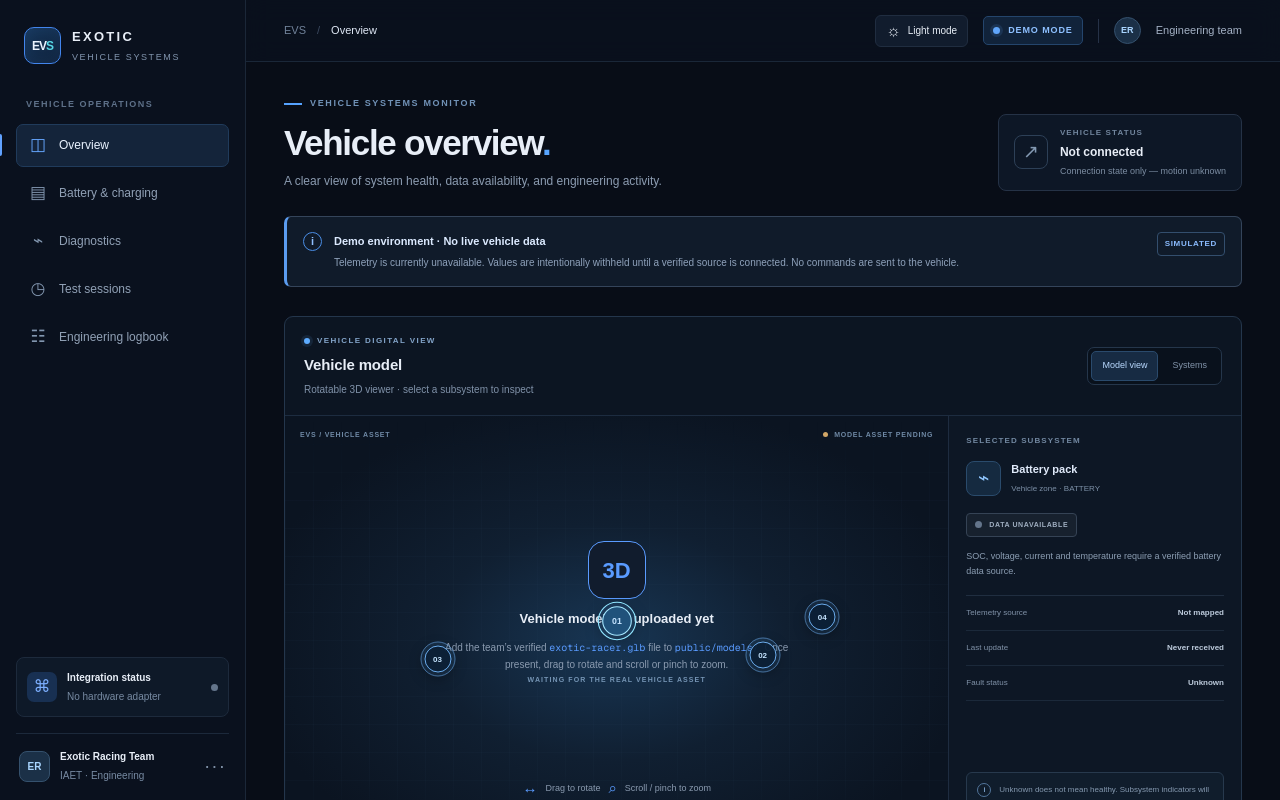
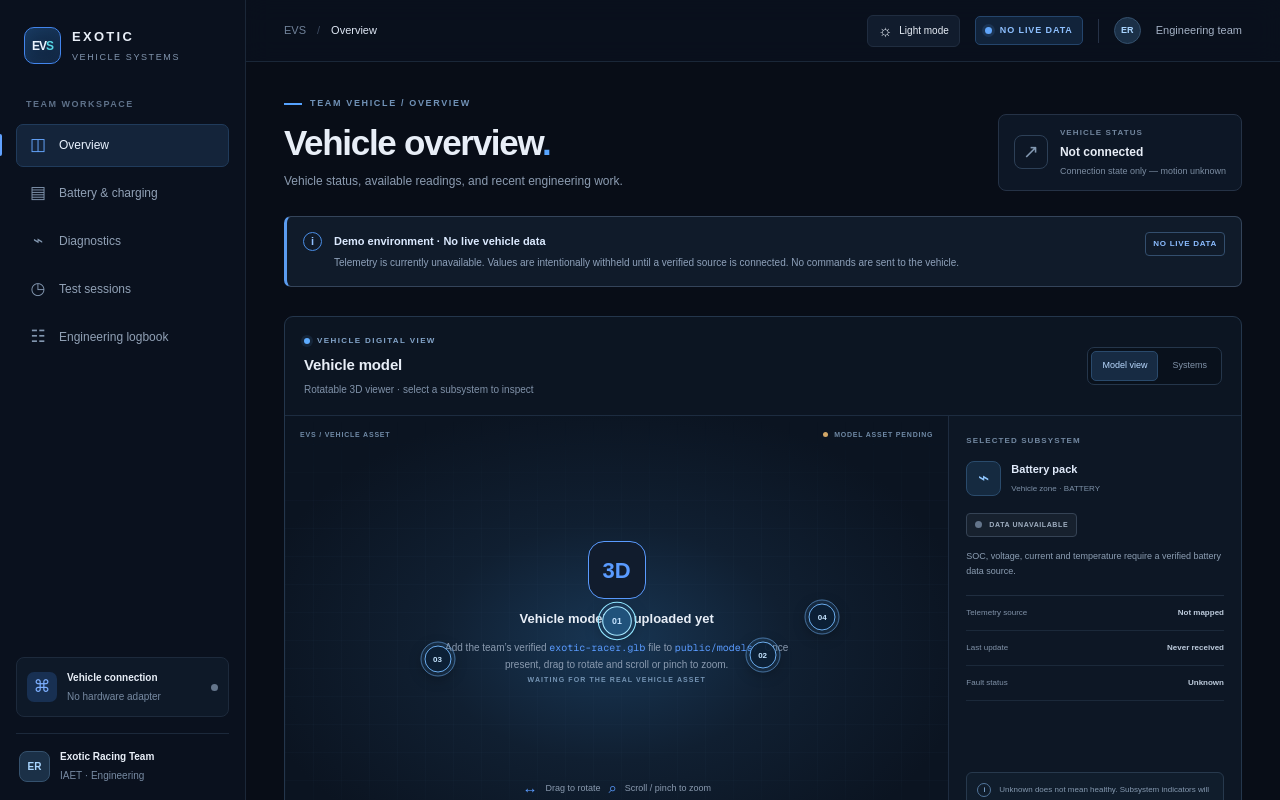
Before and after one commit to Abdo1629/exotic-vehicle-systems, a Next.js app: page / in a window 1280 px wide. Shown: the top 800 px of the page. Built offline with nearby package versions, Linux system fonts and the light colour scheme.

Commit message:
Refactor overview into shared workspace shell

```diff
--- a/app/page.tsx
+++ b/app/page.tsx
@@ -1,77 +1,25 @@
+import AppShell from "@/components/AppShell";
 import VehicleModelStage from "@/components/vehicle/VehicleModelStage";
-import ThemeToggle from "@/components/ThemeToggle";
-
-const navigation = [
-  { label: "Overview", icon: "◫", href: "#overview", active: true },
-  { label: "Battery & charging", icon: "▤", href: "#battery" },
-  { label: "Diagnostics", icon: "⌁", href: "#diagnostics" },
-  { label: "Test sessions", icon: "◷", href: "#tests" },
-  { label: "Engineering logbook", icon: "☷", href: "#logbook" },
-];
 
 const metrics = [
   { label: "State of charge", value: "—", unit: "Not connected", icon: "▤", note: "No verified battery feed", tone: "blue" },
   { label: "Battery voltage", value: "—", unit: "V · unavailable", icon: "ϟ", note: "Awaiting hardware mapping", tone: "cyan" },
   { label: "Battery temperature", value: "—", unit: "°C · unavailable", icon: "♨", note: "No temperature sensor mapped", tone: "amber" },
-  { label: "Vehicle connection", value: "Offline", unit: "No device connected", icon: "⌁", note: "This is not vehicle-state data", tone: "muted" },
+  { label: "Vehicle connection", value: "Offline", unit: "No device connected", icon: "⌁", note: "Connection only; motion unknown", tone: "muted" },
 ];
-
-const events = [
-  { time: "—", title: "No vehicle events received", detail: "Events will appear here when a verified data source is connected.", kind: "neutral" },
-];
-
+const events = [{ title: "No vehicle events received", detail: "Events will appear when a verified source is connected." }];
 function Mark({ children }: { children: React.ReactNode }) {
   return <span className="mark" aria-hidden="true">{children}</span>;
 }
-
 export default function Home() {
   return (
-    <main className="app-shell" id="overview">
-      <aside className="sidebar">
-        <a className="brand" href="#overview" aria-label="EVS overview">
-          <span className="brand-mark"><span>EV</span><i>S</i></span>
-          <span className="brand-copy"><strong>EXOTIC</strong><small>VEHICLE SYSTEMS</small></span>
-        </a>
-        <div className="side-label">VEHICLE OPERATIONS</div>
-        <nav className="nav-list" aria-label="Main navigation">
-          {navigation.map((item) => (
-            <a className={item.active ? "nav-item active" : "nav-item"} href={item.href} key={item.label} aria-current={item.active ? "page" : undefined}>
-              <span className="nav-icon" aria-hidden="true">{item.icon}</span><span>{item.label}</span>
-              {item.active && <span className="nav-indicator" />}
-            </a>
-          ))}
-        </nav>
-        <div className="sidebar-bottom">
-          <div className="system-card">
-            <span className="system-card-icon">⌘</span>
-            <div><strong>Integration status</strong><small>No hardware adapter</small></div>
-            <span className="status-dot grey" />
-          </div>
-          <div className="profile">
-            <div className="avatar">ER</div>
-            <div className="profile-copy"><strong>Exotic Racing Team</strong><small>IAET · Engineering</small></div>
-            <span className="profile-menu">···</span>
-          </div>
-        </div>
-      </aside>
-
-      <section className="main-panel">
-        <header className="topbar">
-          <div className="breadcrumbs"><span>EVS</span><span className="crumb-sep">/</span><strong>Overview</strong></div>
-          <div className="topbar-actions">
-            <ThemeToggle />
-            <span className="mode-pill"><span className="status-dot blue-dot" /> DEMO MODE</span>
-            <span className="topbar-divider" />
-            <span className="topbar-team"><span className="team-avatar">ER</span><span>Engineering team</span></span>
-          </div>
-        </header>
-
+    <AppShell active="overview" title="Overview">
       <div className="content">
         <section className="welcome-row">
                     <div>
-              <div className="eyebrow"><span className="eyebrow-line" /> VEHICLE SYSTEMS MONITOR</div>
+                      <div className="eyebrow"><span className="eyebrow-line" /> TEAM VEHICLE / OVERVIEW</div>
                       <h1>Vehicle overview<span className="title-period">.</span></h1>
-              <p className="subtitle">A clear view of system health, data availability, and engineering activity.</p>
+                      <p className="subtitle">Vehicle status, available readings, and recent engineering work.</p>
                     </div>
                     <div className="vehicle-state"><span className="state-symbol">↗</span><div><span>VEHICLE STATUS</span><strong>Not connected</strong><small>Connection state only — motion unknown</small></div></div>
                   </section>
@@ -79,7 +27,7 @@
                   <section className="notice" aria-label="Simulation notice">
                     <div className="notice-icon">i</div>
                     <div className="notice-copy"><strong>Demo environment · No live vehicle data</strong><p>Telemetry is currently unavailable. Values are intentionally withheld until a verified source is connected. No commands are sent to the vehicle.</p></div>
-            <span className="notice-tag">SIMULATED</span>
+                    <span className="notice-tag">NO LIVE DATA</span>
                   </section>
 
                   <VehicleModelStage />
@@ -118,12 +66,12 @@
                         <p>State of charge, voltage, current, and temperature will appear once the battery interface and units are verified.</p>
                         <span className="outline-label">MEASUREMENTS UNAVAILABLE</span>
                       </div>
-              <div className="panel-footer"><span>Battery readings are not inferred or estimated.</span><a href="#logbook">Integration notes <span>↗</span></a></div>
+                      <div className="panel-footer"><span>Battery readings are not inferred or estimated.</span><a href="/logbook">Engineering logbook <span>↗</span></a></div>
                     </section>
                   </div>
 
                   <section className="panel-card activity-panel" id="tests">
-            <div className="panel-heading"><div><h2>Recent activity</h2><p>Recorded system events and engineering updates</p></div><a className="text-link" href="#logbook">View logbook <span>↗</span></a></div>
+                    <div className="panel-heading"><div><h2>Recent activity</h2><p>Recorded system events and engineering updates</p></div><a className="text-link" href="/logbook">View logbook <span>↗</span></a></div>
                     <div className="activity-empty"><div className="empty-icon">⌁</div><div><strong>{events[0].title}</strong><p>{events[0].detail}</p></div><span className="health-badge neutral">NO DATA</span></div>
                   </section>
 
@@ -133,7 +81,6 @@
 
                   <footer className="footer"><span>EVS <span className="footer-dot">·</span> Exotic Racing Team IAET</span><span>Engineering interface <span className="footer-dot">·</span> Not safety-certified</span></footer>
       </div>
-      </section>
-    </main>
+    </AppShell>
   );
 }
```
Lines whose indentation alone changed are shown as unchanged.
